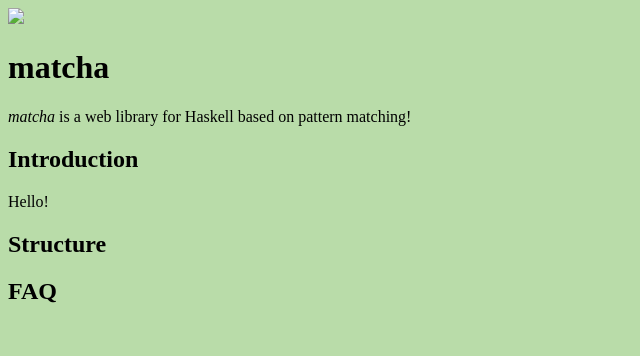
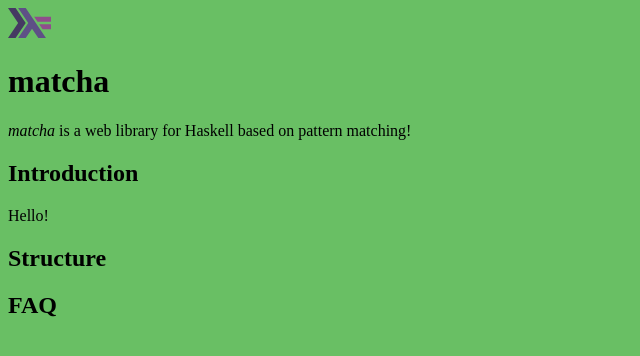
Before and after one commit to rashadg1030/matcha, a plain HTML site: page docs/dist/docs.html in a window 1280 px wide. Shown: the whole page, without its empty margins (0-640 px from the left). Drawn offline with Linux system fonts and the light colour scheme.

Commit message:
Add Haskell logo

```diff
--- a/docs/dist/docs.css
+++ b/docs/dist/docs.css
@@ -1,3 +1,3 @@
 body {
-    background-color: #B9DCA9; /* #69bf64; Too Dark??*/
+    background-color: /* #B9DCA9  ;*/ #69bf64; /*Too Dark??*/
 }
--- a/docs/dist/docs.html
+++ b/docs/dist/docs.html
@@ -1,4 +1,4 @@
-<!DOCTYPE html><html lang="en"><head><meta charset="UTF-8"><meta name="viewport" content="width=device-width, initial-scale=1.0"><meta http-equiv="X-UA-Compatible" content="ie=edge"><title>matcha Docs</title><link rel="stylesheet" href="./docs.css"></head><body><script src="./docs.js"></script><img src="./Haskell-Logo.svg"/><h1>matcha</h1>
+<!DOCTYPE html><html lang="en"><head><meta charset="UTF-8"><meta name="viewport" content="width=device-width, initial-scale=1.0"><meta http-equiv="X-UA-Compatible" content="ie=edge"><title>matcha Docs</title><link rel="stylesheet" href="./docs.css"></head><body><script src="./docs.js"></script><img height="30rem" src="./Haskell-Logo.svg"/><h1>matcha</h1>
 <p><em>matcha</em> is a web library for Haskell based on pattern matching!</p>
 <h2>Introduction</h2>
 <p>Hello!</p>
--- a/docs/dist/docs.js
+++ b/docs/dist/docs.js
@@ -0,0 +1 @@
+console.log("matcha ready 🍵");
```
Also changed, not shown: docs/dist/Haskell-Logo.svg (added), 1 other file.
